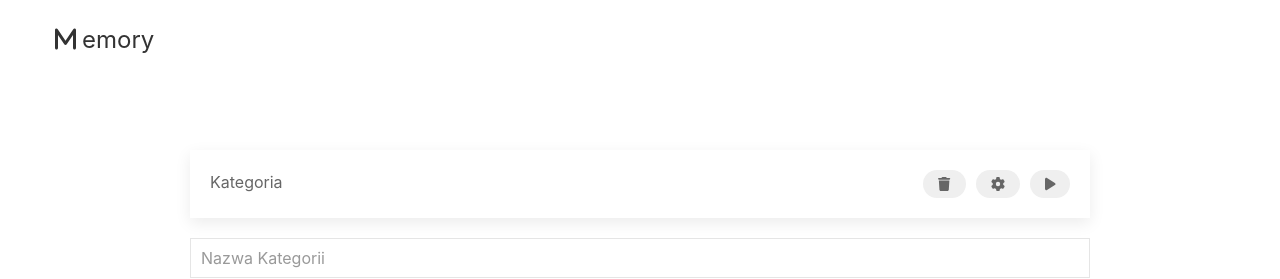
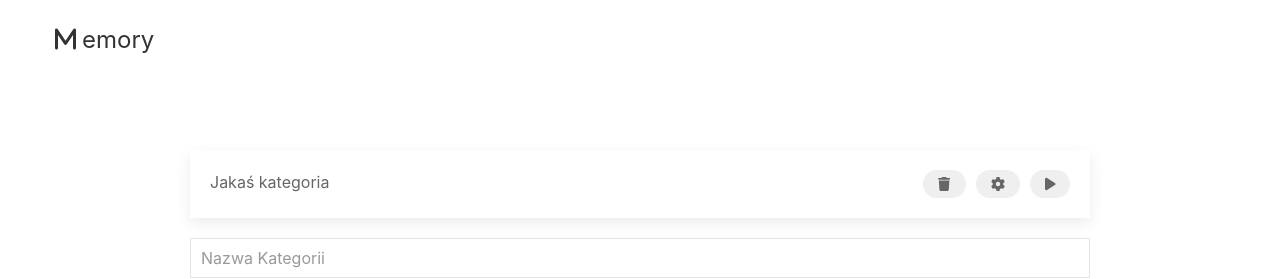
Before and after one commit to Giorgions/Memory_projektowanie-app-web_v2, an Angular app: page / in a window 1280 px wide. Shown: the top 279 px of the page. Built offline with nearby package versions, Linux system fonts and the light colour scheme.

Commit message:
Komponent box kategorii.

```diff
--- a/src/app/app.module.ts
+++ b/src/app/app.module.ts
@@ -6,12 +6,14 @@
 import { FontAwesomeModule } from '@fortawesome/angular-fontawesome';
 import { NavigationComponent } from './ui/navigation/navigation.component';
 import { CategoriesComponent } from './features/categories/categories.component';
+import { CategoryBoxComponent } from './ui/category-box/category-box.component';
 
 @NgModule({
   declarations: [
     AppComponent,
     NavigationComponent,
-    CategoriesComponent
+    CategoriesComponent,
+    CategoryBoxComponent
   ],
   imports: [
     BrowserModule,
--- a/src/app/features/categories/categories.component.html
+++ b/src/app/features/categories/categories.component.html
@@ -1,19 +1,6 @@
 <div class="uk-section">
   <div class="uk-container uk-container-small">
-    <div class="uk-card uk-card-small uk-card-default uk-card-hover uk-card-body uk-flex uk-flex-between uk-margin">
-      <span>Kategoria</span>
-      <div>
-        <button class="uk-button uk-button-small uk-border-pill">
-          <fa-icon [icon]="faTrash"></fa-icon>
-        </button>
-        <button class="uk-button uk-button-small uk-border-pill uk-margin-small-left">
-          <fa-icon [icon]="faGear"></fa-icon>
-        </button>
-        <button class="uk-button uk-button-small uk-border-pill uk-margin-small-left">
-          <fa-icon [icon]="faPlay"></fa-icon>
-        </button>
-      </div>
-    </div>
+    <app-category-box [categoryName]="catName"></app-category-box>
     <input type="text" class="uk-input" placeholder="Nazwa Kategorii">
     <button class="uk-button uk-border-pill uk-margin">
       <fa-icon [icon]="faPlus"></fa-icon>
--- a/src/app/features/categories/categories.component.ts
+++ b/src/app/features/categories/categories.component.ts
@@ -12,10 +12,8 @@
   styleUrls: ["./categories.component.css"],
 })
 export class CategoriesComponent implements OnInit {
-  faTrash = faTrash;
-  faGear = faGear;
-  faPlay = faPlay;
   faPlus = faPlus;
+  catName = "Jakaś kategoria";
 
   constructor() {}
 
--- /dev/null
+++ b/src/app/ui/category-box/category-box.component.html
@@ -0,0 +1,14 @@
+<div class="uk-card uk-card-small uk-card-default uk-card-hover uk-card-body uk-flex uk-flex-between uk-margin">
+  <span>{{categoryName}}</span>
+  <div>
+    <button class="uk-button uk-button-small uk-border-pill">
+      <fa-icon [icon]="faTrash"></fa-icon>
+    </button>
+    <button class="uk-button uk-button-small uk-border-pill uk-margin-small-left">
+      <fa-icon [icon]="faGear"></fa-icon>
+    </button>
+    <button class="uk-button uk-button-small uk-border-pill uk-margin-small-left">
+      <fa-icon [icon]="faPlay"></fa-icon>
+    </button>
+  </div>
+</div>
--- /dev/null
+++ b/src/app/ui/category-box/category-box.component.ts
@@ -0,0 +1,19 @@
+import { Component, Input, OnInit } from "@angular/core";
+import { faGear, faPlay, faTrash } from "@fortawesome/free-solid-svg-icons";
+
+@Component({
+  selector: "app-category-box",
+  templateUrl: "./category-box.component.html",
+  styleUrls: ["./category-box.component.css"],
+})
+export class CategoryBoxComponent implements OnInit {
+  faTrash = faTrash;
+  faGear = faGear;
+  faPlay = faPlay;
+
+  @Input() categoryName = "";
+
+  constructor() {}
+
+  ngOnInit(): void {}
+}
```
Also changed, not shown: src/app/ui/category-box/category-box.component.css (added).
